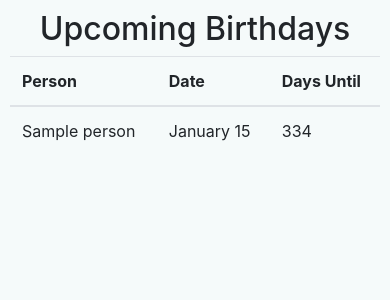
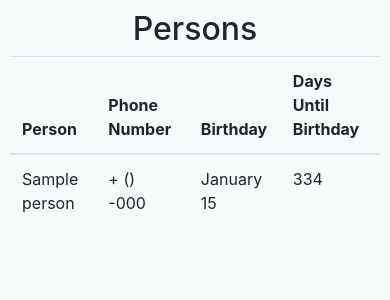
Before and after one commit to tnoff/personal-website, a Django app: page /e37047af-f536-423e-8a72-731cbced13ea/ in a window 390 px wide. Shown: the part 56-356 px from the top of the page. Run offline with Django 3.2, Linux system fonts and the light colour scheme; tables that the repository leaves empty hold one stand-in row (values such as "Sample post"); parts of the project's set-up code (start-up, migrations or seed data) failed here and were passed over.

Commit message:
Add phone numbers to person objects

```diff
--- a/my_calendar/admin.py
+++ b/my_calendar/admin.py
@@ -1,10 +1,10 @@
 from django.contrib import admin
 
-from my_calendar.forms import TaskForm
+from my_calendar.forms import PersonForm, TaskForm
 from my_calendar.models import Person, Task
 
 class PersonAdmin(admin.ModelAdmin):
-    pass
+    form = PersonForm
 
 class TaskAdmin(admin.ModelAdmin):
     form = TaskForm
--- a/my_calendar/models.py
+++ b/my_calendar/models.py
@@ -3,6 +3,8 @@ from django.db import models
 class Person(models.Model):
     name = models.CharField(max_length=255, unique=True, blank=False, null=False)
     birthday = models.DateField(blank=True, null=True)
+    phone_number = models.CharField(max_length=32)
+
     def __str__(self):
         return self.name
 
--- a/my_calendar/urls.py
+++ b/my_calendar/urls.py
@@ -3,7 +3,7 @@ from django.urls import path, re_path
 from my_calendar import views
 
 my_calendar_urls = [
-    path('e37047af-f536-423e-8a72-731cbced13ea/', views.birthdays),
+    path('e37047af-f536-423e-8a72-731cbced13ea/', views.persons),
     path('0d27c6b9-a5d7-4782-9438-93b54b8f98f8/', views.task_list),
     re_path(r'0d27c6b9-a5d7-4782-9438-93b54b8f98f8/(?P<task_id>\d+)/?$', views.task_show),
     re_path(r'0d27c6b9-a5d7-4782-9438-93b54b8f98f8/(?P<task_id>\d+)/done', views.task_mark_done),
--- a/my_calendar/views.py
+++ b/my_calendar/views.py
@@ -50,24 +50,28 @@ class Day():
 
 
 @otp_required
-def birthdays(request):
+def persons(request):
     today = date.today()
     _update_past_birthdays(today=today)
     persons = Person.objects.order_by('birthday')
 
-    append_last = []
     person_list = []
     for person in persons:
         person.delta = person.birthday - today
         person.birthday_string = person.birthday.strftime("%B %d")
+        if person.phone_number:
+            phone_number_string = '+%s (%s) %s-%s' % (person.phone_number[:-10],
+                                                      person.phone_number[-10:-7],
+                                                      person.phone_number[-7:-4],
+                                                      person.phone_number[-4:])
+
+            person.phone_number = phone_number_string
         person_list.append(person)
-
-    person_list += append_last
 
     view_data = {
         'persons' : person_list,
     }
-    return render(request, 'my_calendar/birthdays.html', view_data)
+    return render(request, 'my_calendar/persons.html', view_data)
 
 @otp_required
 def task_list(request):
--- a/templates/base.html
+++ b/templates/base.html
@@ -36,7 +36,7 @@
                 <ul class="navbar-nav">
                     {% if user.is_superuser %}
                     <li class="nav-item">
-                        <a class="nav-link" href="/e37047af-f536-423e-8a72-731cbced13ea/">Birthdays</a>
+                        <a class="nav-link" href="/e37047af-f536-423e-8a72-731cbced13ea/">Persons</a>
                     </li>
                     <li class="nav-item">
                         <a class="nav-link" href="/0d27c6b9-a5d7-4782-9438-93b54b8f98f8/">Tasks</a>
--- a/templates/my_calendar/birthdays.html
+++ b/templates/my_calendar/persons.html
@@ -6,20 +6,22 @@
 </style>
 
 <!-- Main page -->
-<h2>Upcoming Birthdays</h2>
+<h2>Persons</h2>
 
 <table class="table">
     <thead>
         <tr>
             <th scope="col">Person</th>
-            <th scope="col">Date</th>
-            <th scope="col">Days Until</th>
+            <th scope="col">Phone Number</th>
+            <th scope="col">Birthday</th>
+            <th scope="col">Days Until Birthday</th>
         </tr>
     </thead>
     <tbody>
         {% for person in persons %}
         <tr>
             <td>{{person.name}}</td>
+            <td>{{person.phone_number}}</td>
             <td>{{person.birthday_string}}</td>
             <td>{{person.delta.days}}</td>
         </tr>
```
Also changed, not shown: my_calendar/forms.py (+19 -1 lines), my_calendar/migrations/0008_person_phone_number.py (added).
